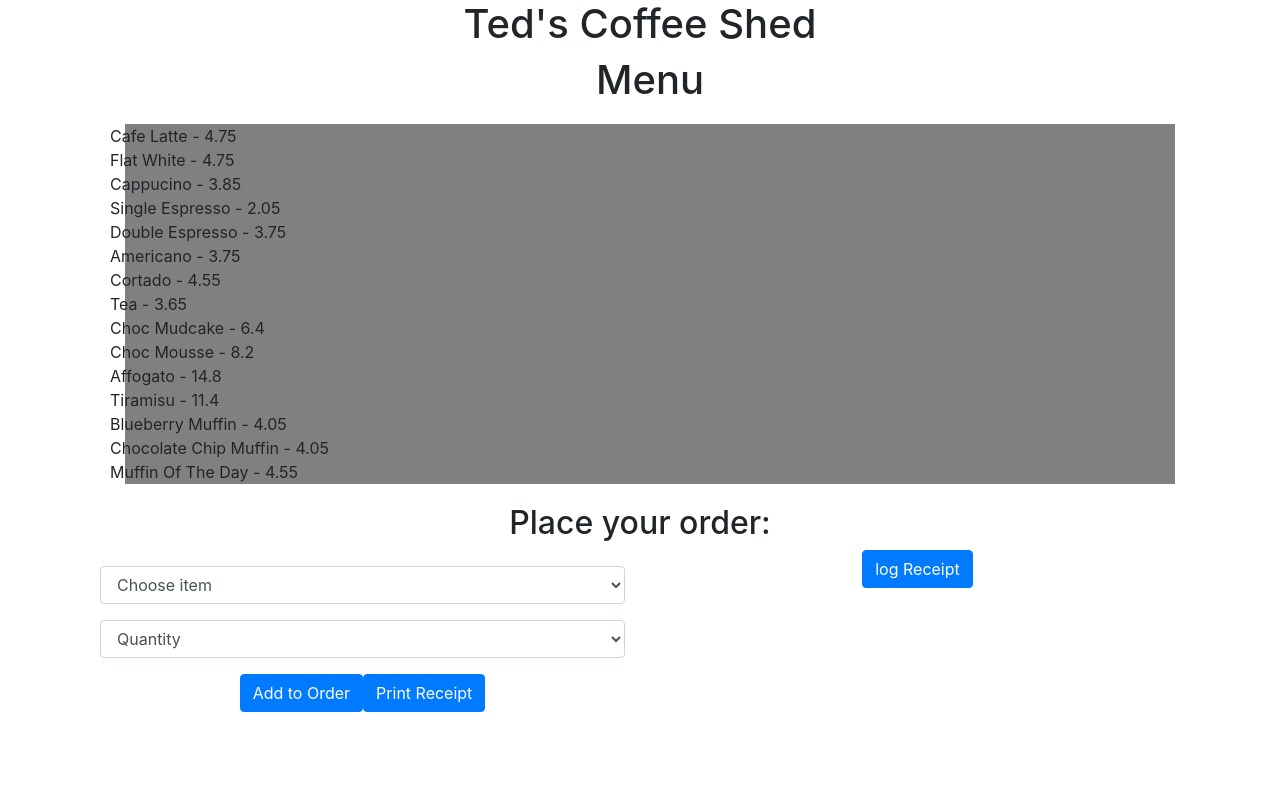
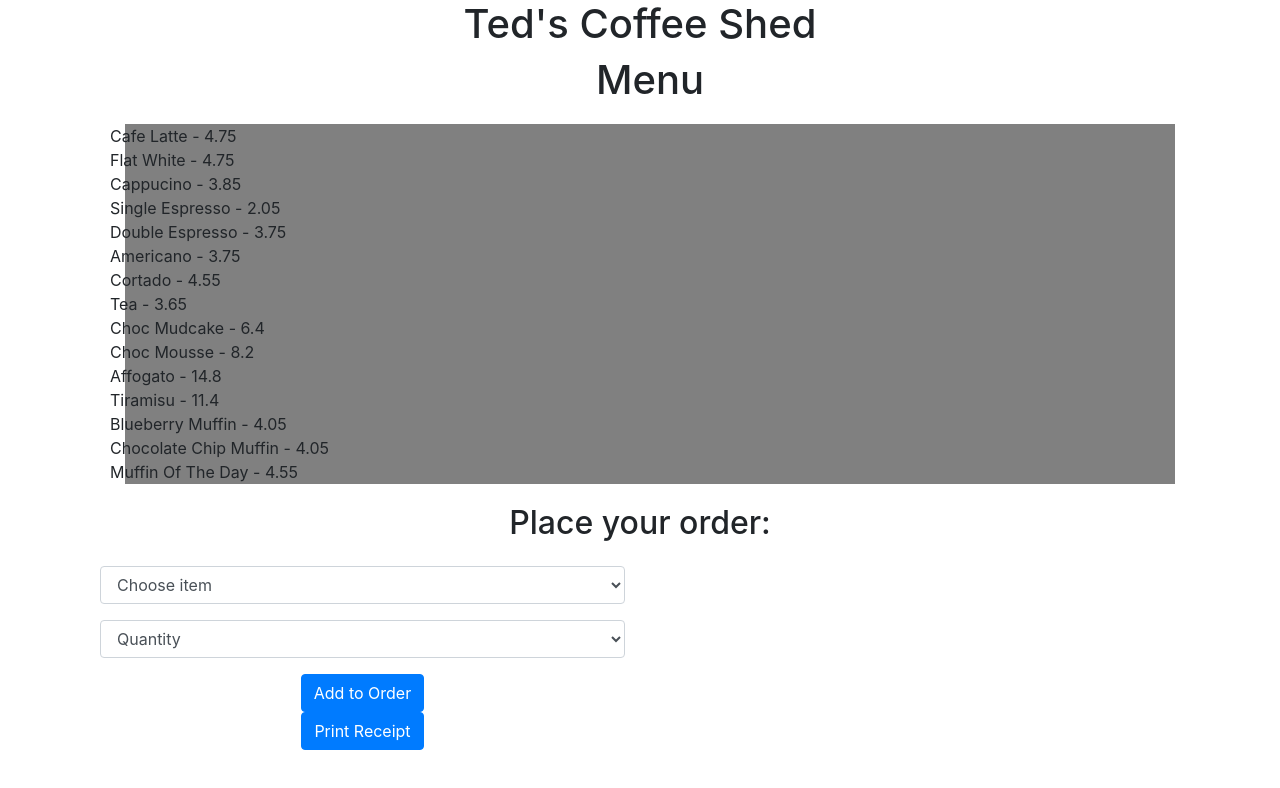
Before and after one commit to ted-scanlan/till-tech-test, a React (Create React App) app: page / in a window 1280 px wide. Shown: the top 788 px of the page. Built offline with nearby package versions, Linux system fonts and the light colour scheme.

Commit message:
print recepit button now working

```diff
--- a/src/components/ItemButton.js
+++ b/src/components/ItemButton.js
@@ -9,6 +9,8 @@ import Container from 'react-bootstrap/Container'
 import Row from 'react-bootstrap/Row'
 import Col from 'react-bootstrap/Col'
 import Receipt from './Receipt.js';
+import OrderButton from './OrderButton.js';
+
 
 class ItemButton extends Component {
 
@@ -17,10 +19,22 @@ class ItemButton extends Component {
     this.state = {
       item : '',
       quantity: '',
-      totalOrder: {}
+      totalOrder: {},
+      isEmptyState: true
     }
 
     this.saveOrder=this.saveOrder.bind(this)
+
+  }
+
+
+
+  myFunction = () => {
+    this.setState({
+      ...this.state,
+      isEmptyState: false,
+      isAddTripState: true
+    })
 
   }
 
@@ -120,16 +134,19 @@ class ItemButton extends Component {
       <Button onClick={this.saveOrder} variant="primary" type="button">
    Add to Order
  </Button>
- <Button onClick={this.sendReceipt} variant="primary" type="button">
-Print Receipt
-</Button>
+
+ {this.state.isEmptyState &&
+ <OrderButton print={this.myFunction}/>}
 
     </Form>
     </Col>
 
 
   <Col>
-  <Receipt order={this.state.totalOrder}/>
+  {this.state.isAddTripState &&
+      <Receipt order={this.state.totalOrder}/>
+
+  }
   </Col>
   </Row>
 
--- /dev/null
+++ b/src/components/OrderButton.js
@@ -0,0 +1,36 @@
+import React, { Component } from 'react';
+import Button from 'react-bootstrap/Button'
+
+
+class OrderButton extends Component {
+
+  constructor(props) {
+    super(props);
+    this.state = {
+
+    }
+
+
+  }
+
+
+  render() {
+
+
+
+  return (
+
+    <div>
+    <Button onClick={this.props.print} variant="primary" type="button">
+    Print Receipt
+    </Button>
+
+    </div>
+
+
+  );
+}
+}
+
+
+export default OrderButton;
--- a/src/components/Receipt.js
+++ b/src/components/Receipt.js
@@ -9,20 +9,11 @@ class Receipt extends Component {
     this.state = {
       orderToPrint: ''
     }
-      this.logReceipt=this.logReceipt.bind(this)
+
 
   }
 
-  logReceipt() {
 
-    this.setState({
-      orderToPrint: this.props.order
-    })
-
-
-
-
-  }
 
   render() {
 
@@ -36,7 +27,7 @@ class Receipt extends Component {
 
 
 
-  setTimeout(console.log(item), 1000);
+
 
   return (
 
@@ -47,9 +38,7 @@ class Receipt extends Component {
 
       </div>
 
-      <Button onClick={this.logReceipt} variant="primary" type="button">
-     log Receipt
-     </Button>
+
 
     </div>
 
```
